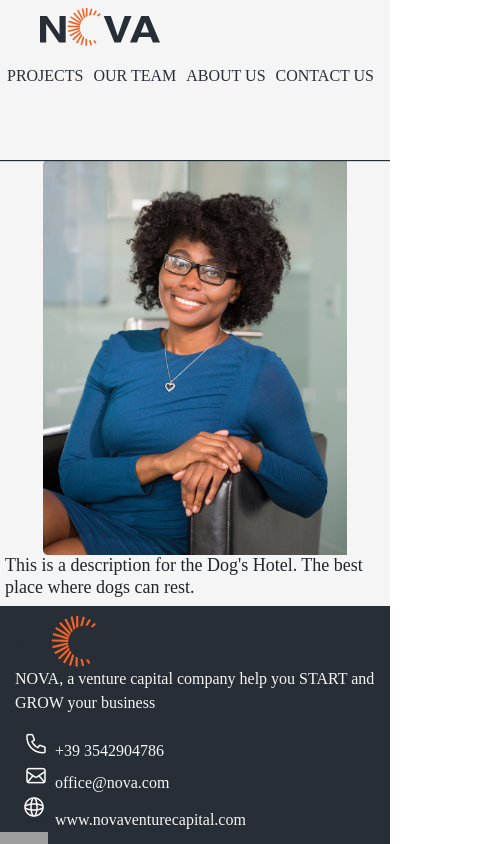
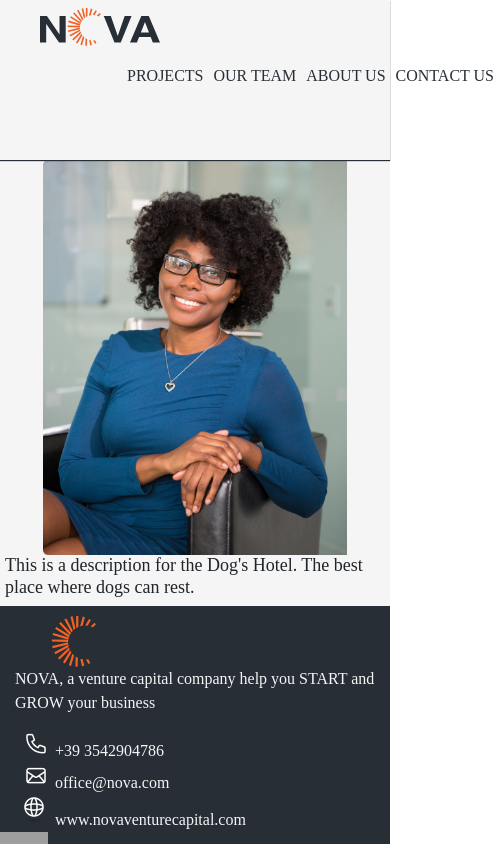
Before and after one commit to simha97/NOVA-hypermedia, a Nuxt app: page / in a window 390 px wide. Shown: the top 844 px of the page, 494 px wide, since content can reach past the window. Built offline with nearby package versions, Linux system fonts and the light colour scheme; no server answers.

Commit message:
changes in the header position of its the elements

```diff
--- a/components/TheHeader.vue
+++ b/components/TheHeader.vue
@@ -48,9 +48,10 @@
     }
 
     .nav-list-item {
+        position: relative;
         right: 100px;
-        margin-left: auto;
-        margin-right: 80px;
+        left: 10%;
+
         align-items: center;
         display: flex;
         text-align:center;
@@ -113,9 +114,7 @@
         }
         .nav-list-item {
             position: relative;
-            right:1em;
-            margin-left: auto;
-            margin-right: 0px;
+            left:30%;
             align-items: center;
             display: flex;
             text-align:center;
```
